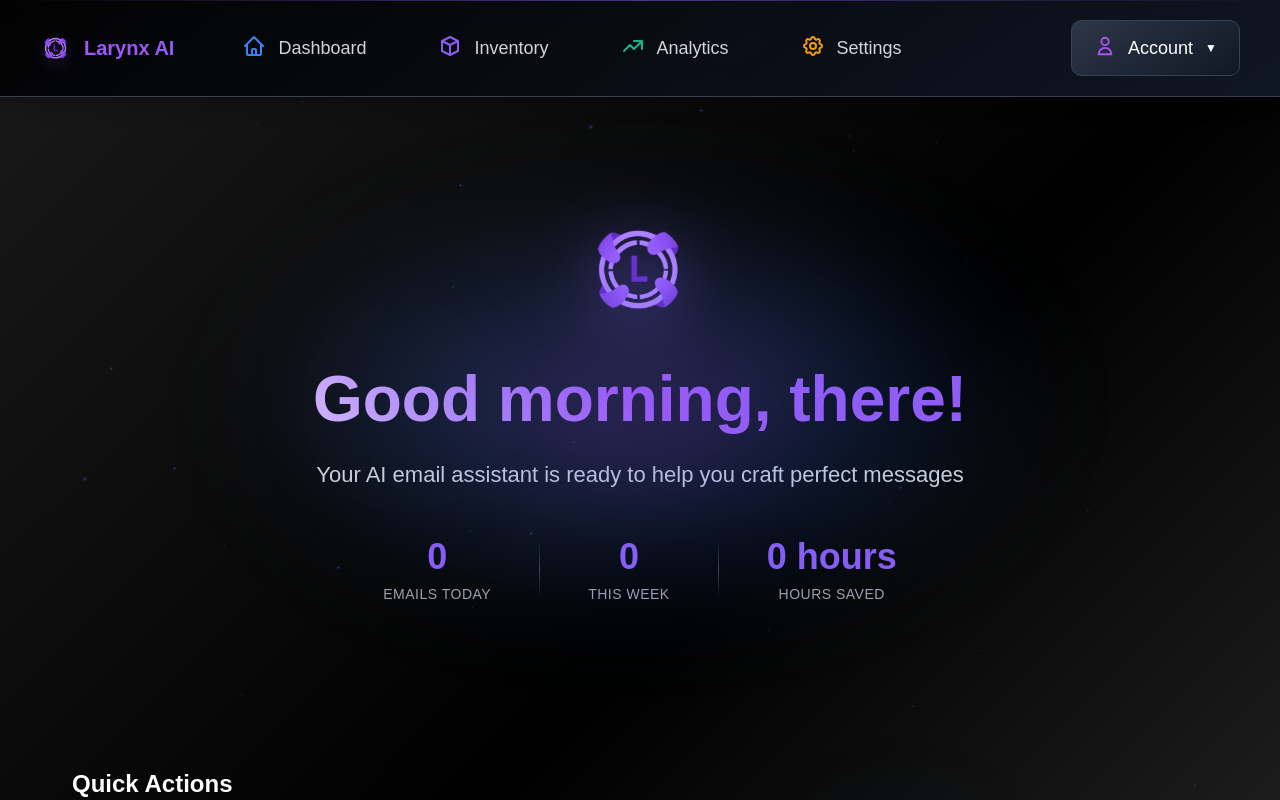
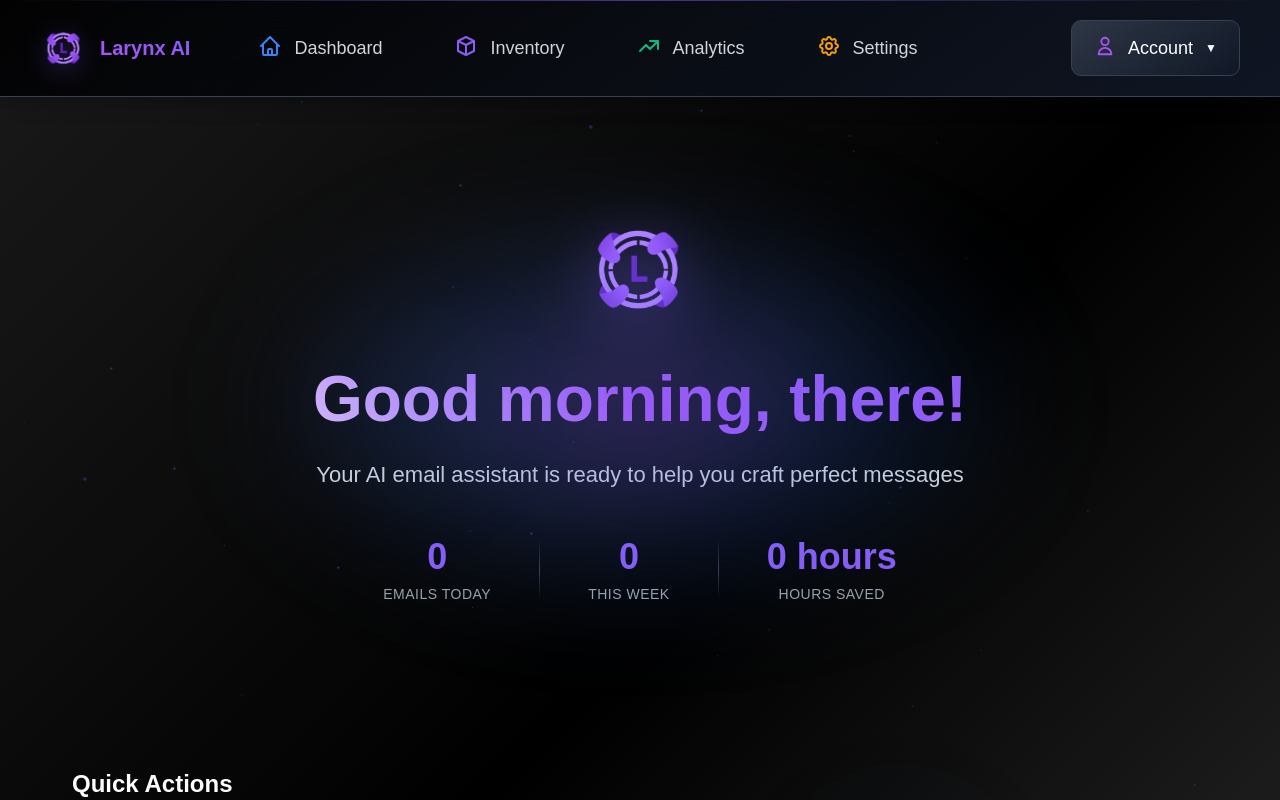
Before and after one commit to NygerianPrynce/Larynx, a React (Vite) app in the folder larynx-frontend/: page /home in a window 1280 px wide. Shown: the top 800 px of the page. Built offline with nearby package versions, Linux system fonts and the light colour scheme; no server answers.

Commit message:
fixed some sizing stuff

```diff
--- a/larynx-frontend/src/components/Navbar.jsx
+++ b/larynx-frontend/src/components/Navbar.jsx
@@ -151,6 +151,7 @@ const Navbar = () => {
             }
           }
 
+          /* Responsive logo sizing - bigger at all breakpoints */
           @media (max-width: 768px) {
             .navbar-container {
               padding: 16px 20px !important;
@@ -159,8 +160,8 @@ const Navbar = () => {
               font-size: 18px !important;
             }
             .logo-icon {
-              width: 28px !important;
-              height: 28px !important;
+              width: 40px !important;
+              height: 40px !important;
             }
           }
 
@@ -172,9 +173,15 @@ const Navbar = () => {
               font-size: 16px !important;
             }
             .logo-icon {
-              width: 24px !important;
-              height: 24px !important;
+              width: 36px !important;
+              height: 36px !important;
             }
+          }
+
+          /* Prevent logo compression */
+          .navbar-logo {
+            flex-shrink: 0 !important;
+            min-width: fit-content !important;
           }
 
           .navbar-logo:hover {
@@ -183,6 +190,19 @@ const Navbar = () => {
 
           .navbar-logo:hover .logo-icon {
             transform: scale(1.1);
+          }
+
+          /* Reduce nav gap on smaller screens instead of compressing logo */
+          @media (max-width: 1200px) {
+            .desktop-nav {
+              gap: 24px !important;
+            }
+          }
+
+          @media (max-width: 1100px) {
+            .desktop-nav {
+              gap: 16px !important;
+            }
           }
 
           .nav-glow::before {
@@ -258,7 +278,7 @@ const Navbar = () => {
               </div>
               <div style={styles.dropdownItem} className="dropdown-item" onClick={() => navigate('/settings')}>
                 <span style={{...styles.dropdownIcon, color: '#8b5cf6'}}><Bot /></span>
-                <span>AI Settings</span>
+                <span>Settings</span>
               </div>
               <div style={styles.dropdownItem} className="dropdown-item" onClick={() => navigate('/manage-inventory')}>
                 <span style={{...styles.dropdownIcon, color: '#3b82f6'}}><Package /></span>
@@ -341,22 +361,27 @@ const styles = {
   leftSection: {
     display: 'flex',
     alignItems: 'center',
-    gap: '48px'
+    gap: '48px',
+    flexShrink: 0, // Prevents shrinking
+    minWidth: 'fit-content' // Maintains minimum width
   },
   logo: {
     display: 'flex',
     alignItems: 'center',
     gap: '12px',
     cursor: 'pointer',
-    transition: 'all 0.3s ease'
+    transition: 'all 0.3s ease',
+    flexShrink: 0, // Prevents logo from shrinking
+    minWidth: 'fit-content' // Ensures logo area doesn't compress
   },
   logoImage: {
-    width: '32px',
-    height: '32px',
-    borderRadius: '8px',
+    width: '48px', // Increased from 32px
+    height: '48px', // Increased from 32px
+    borderRadius: '12px', // Increased border radius proportionally
     objectFit: 'contain',
     transition: 'all 0.3s ease',
-    filter: 'drop-shadow(0 4px 8px rgba(139, 92, 246, 0.3))'
+    filter: 'drop-shadow(0 6px 12px rgba(139, 92, 246, 0.4))', // Enhanced shadow
+    flexShrink: 0 // Prevents image from shrinking
   },
   logoText: {
     fontSize: '20px',
@@ -364,7 +389,9 @@ const styles = {
     background: 'linear-gradient(45deg, #a855f7, #8b5cf6)',
     backgroundClip: 'text',
     WebkitBackgroundClip: 'text',
-    WebkitTextFillColor: 'transparent'
+    WebkitTextFillColor: 'transparent',
+    whiteSpace: 'nowrap', // Prevents text wrapping
+    flexShrink: 0 // Prevents text from shrinking
   },
   navLinks: {
     display: 'flex',
```
